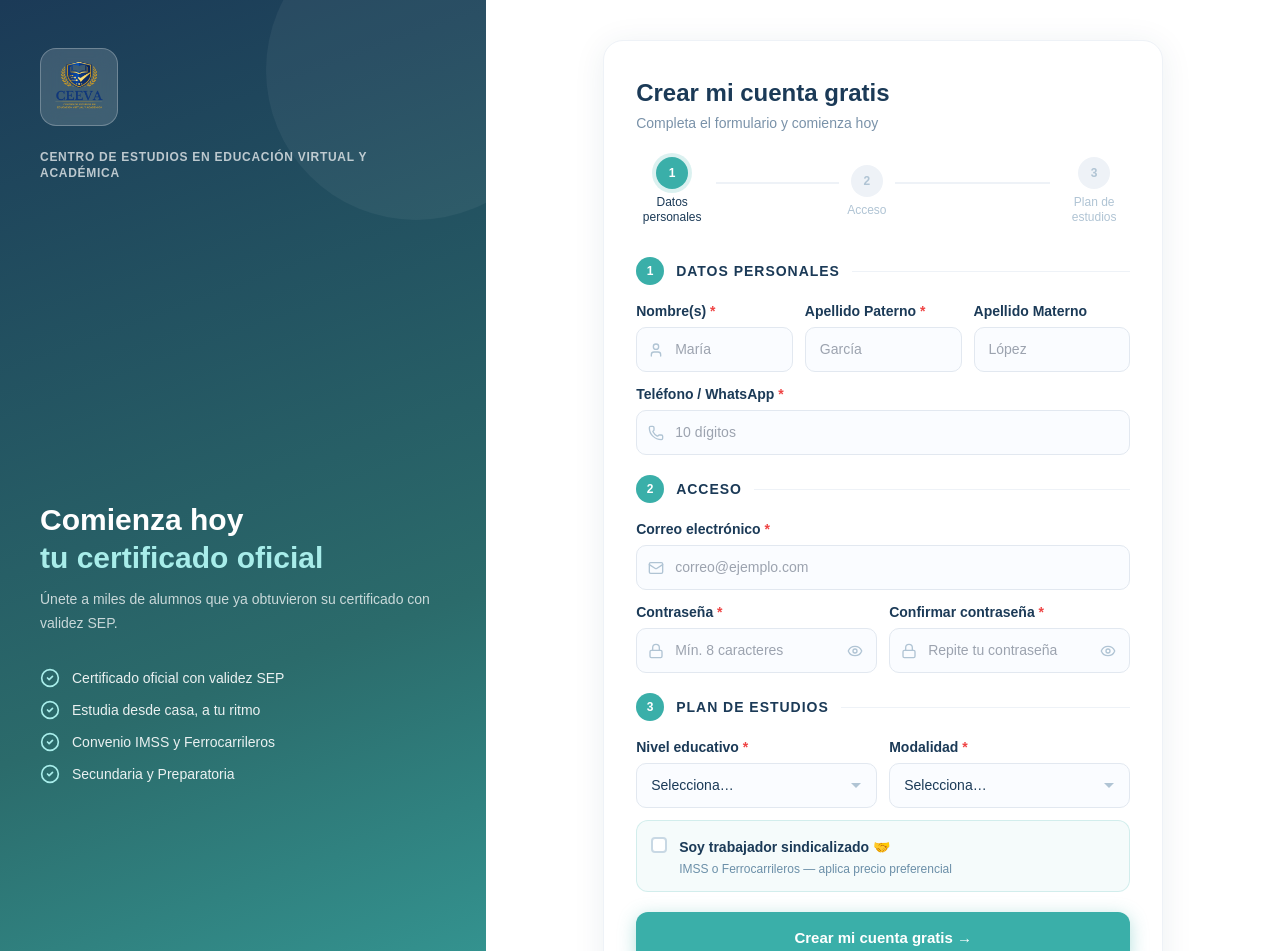
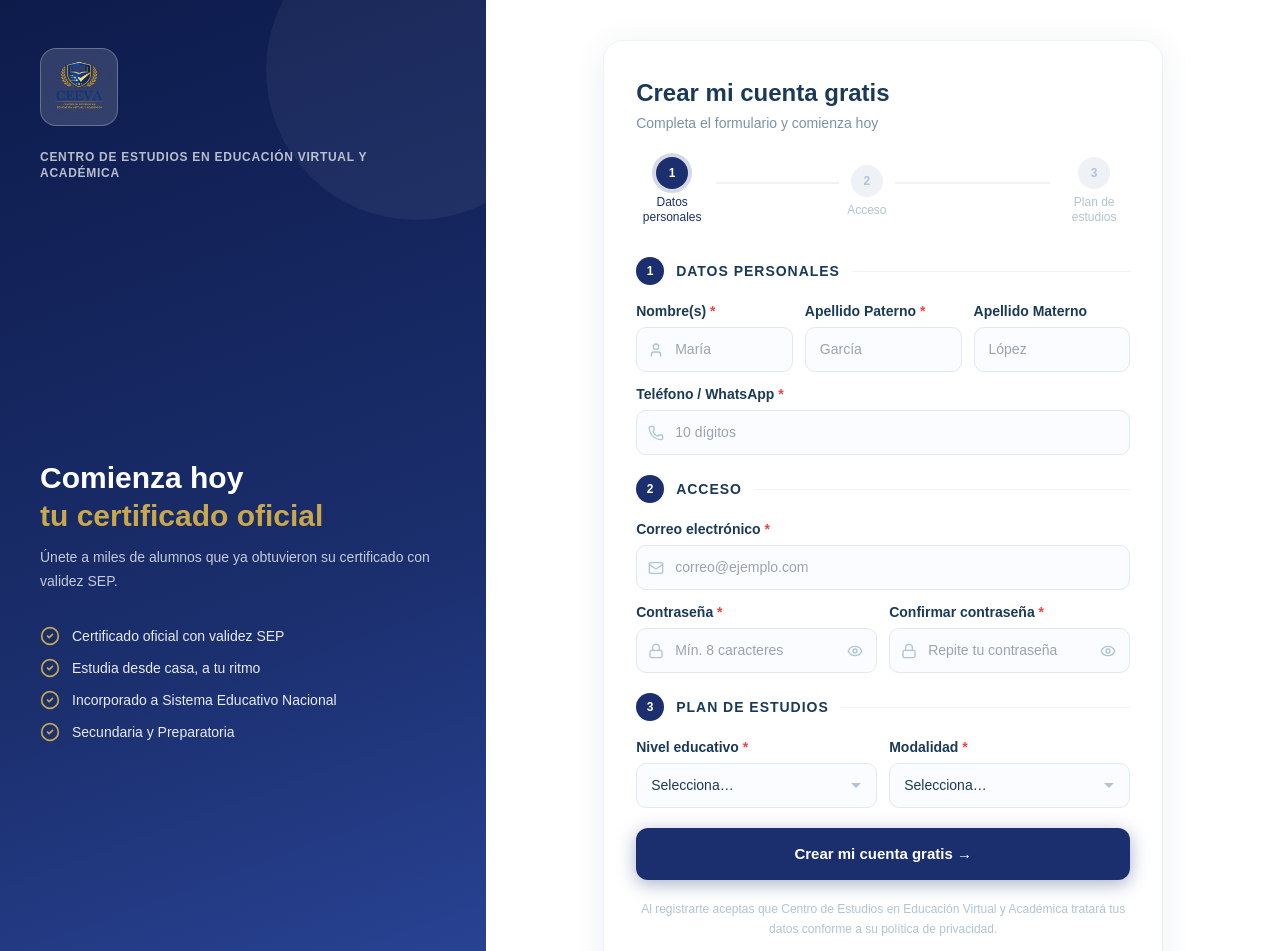
Before and after one commit to KssK-code/ceeva-virtual-plataforma, a Next.js app: page /register in a window 1280 px wide. Shown: the top 951 px of the page. Built offline with nearby package versions, Linux system fonts and the light colour scheme.

Commit message:
fix: colores navy CEEVA en login/register, quitar referencias sindicatos

```diff
--- a/src/app/(auth)/login/page.tsx
+++ b/src/app/(auth)/login/page.tsx
@@ -15,14 +15,14 @@ const WA_URL = `https://wa.me/${CONFIG.whatsapp}`
 const BENEFITS = [
   'Certificado oficial con validez SEP',
   'Estudia desde casa, a tu ritmo',
-  'Convenio IMSS y Ferrocarrileros',
+  'Incorporado a Sistema Educativo Nacional',
   'Secundaria y Preparatoria',
 ]
 
 // ─── Input helpers ─────────────────────────────────────────────────────────────
 function onFocus(e: React.FocusEvent<HTMLInputElement>) {
-  e.currentTarget.style.borderColor = '#3AAFA9'
-  e.currentTarget.style.boxShadow   = '0 0 0 3px rgba(58,175,169,0.12)'
+  e.currentTarget.style.borderColor = '#1B2F6E'
+  e.currentTarget.style.boxShadow   = '0 0 0 3px rgba(27,47,110,0.12)'
 }
 function onBlur(e: React.FocusEvent<HTMLInputElement>) {
   e.currentTarget.style.borderColor = '#E2E8F0'
@@ -47,7 +47,7 @@ function LeftPanel() {
       style={{
         width: '40%',
         minHeight: '100vh',
-        background: 'linear-gradient(160deg, #1B3A57 0%, #2B6B6B 55%, #3AAFA9 100%)',
+        background: 'linear-gradient(160deg, #0d1b4b 0%, #1B2F6E 55%, #2E4BA3 100%)',
         position: 'relative',
         overflow: 'hidden',
       }}
@@ -91,7 +91,7 @@ function LeftPanel() {
       <div className="relative z-10">
         <h2 className="text-4xl font-bold leading-tight mb-3" style={{ color: '#fff', fontFamily: 'Syne, sans-serif' }}>
           Tu educación,<br />
-          <span style={{ color: '#A8EDEA' }}>a tu ritmo</span>
+          <span style={{ color: '#C9A84C' }}>a tu ritmo</span>
         </h2>
         <p className="text-base mb-8" style={{ color: 'rgba(255,255,255,0.75)', lineHeight: 1.6 }}>
           Obtén tu certificado con validez oficial SEP desde la comodidad de tu hogar.
@@ -100,7 +100,7 @@ function LeftPanel() {
         <div className="flex flex-col gap-3">
           {BENEFITS.map(b => (
             <div key={b} className="flex items-center gap-3">
-              <CheckCircle2 className="shrink-0 w-5 h-5" style={{ color: '#A8EDEA' }} />
+              <CheckCircle2 className="shrink-0 w-5 h-5" style={{ color: '#C9A84C' }} />
               <span className="text-sm" style={{ color: 'rgba(255,255,255,0.9)' }}>{b}</span>
             </div>
           ))}
@@ -119,7 +119,7 @@ function LeftPanel() {
             INCORPORADO A
           </p>
           <p className="text-sm font-bold" style={{ color: '#fff' }}>
-            Sistema Educativo Nacional · CCT 09GBD0002D
+            Sistema Educativo Nacional
           </p>
         </div>
       </div>
@@ -246,9 +246,9 @@ export default function LoginPage() {
                 </label>
                 <Link href="/forgot-password"
                   className="text-xs font-medium transition-colors"
-                  style={{ color: '#3AAFA9' }}
-                  onMouseEnter={e => { e.currentTarget.style.color = '#2B7A77' }}
-                  onMouseLeave={e => { e.currentTarget.style.color = '#3AAFA9' }}
+                  style={{ color: '#C9A84C' }}
+                  onMouseEnter={e => { e.currentTarget.style.color = '#1B2F6E' }}
+                  onMouseLeave={e => { e.currentTarget.style.color = '#C9A84C' }}
                 >
                   ¿Olvidaste tu contraseña?
                 </Link>
@@ -289,13 +289,13 @@ export default function LoginPage() {
                 type="submit" disabled={loading}
                 className="w-full flex items-center justify-center gap-2 font-semibold text-white transition-all disabled:opacity-60 disabled:cursor-not-allowed"
                 style={{
-                  background: loading ? '#3AAFA9' : '#3AAFA9',
+                  background: loading ? '#1B2F6E' : '#1B2F6E',
                   borderRadius: 12, height: 48, fontSize: 15,
-                  boxShadow: '0 4px 16px rgba(58,175,169,0.35)',
+                  boxShadow: '0 4px 16px rgba(27,47,110,0.35)',
                   border: 'none', cursor: loading ? 'not-allowed' : 'pointer',
                 }}
-                onMouseEnter={e => { if (!loading) e.currentTarget.style.background = '#2B7A77' }}
-                onMouseLeave={e => { if (!loading) e.currentTarget.style.background = '#3AAFA9' }}
+                onMouseEnter={e => { if (!loading) e.currentTarget.style.background = '#2E4BA3' }}
+                onMouseLeave={e => { if (!loading) e.currentTarget.style.background = '#1B2F6E' }}
               >
                 {loading
                   ? <><Loader2 className="w-4 h-4 animate-spin" />Iniciando sesión...</>
@@ -340,9 +340,9 @@ export default function LoginPage() {
             ¿No tienes cuenta?{' '}
             <Link href="/register"
               className="font-semibold transition-colors"
-              style={{ color: '#3AAFA9' }}
-              onMouseEnter={e => { e.currentTarget.style.color = '#1B3A57' }}
-              onMouseLeave={e => { e.currentTarget.style.color = '#3AAFA9' }}
+              style={{ color: '#C9A84C' }}
+              onMouseEnter={e => { e.currentTarget.style.color = '#1B2F6E' }}
+              onMouseLeave={e => { e.currentTarget.style.color = '#C9A84C' }}
             >
               Regístrate gratis
             </Link>
--- a/src/app/(auth)/register/page.tsx
+++ b/src/app/(auth)/register/page.tsx
@@ -13,14 +13,14 @@ const WA_URL = `https://wa.me/${CONFIG.whatsapp}`
 const BENEFITS = [
   'Certificado oficial con validez SEP',
   'Estudia desde casa, a tu ritmo',
-  'Convenio IMSS y Ferrocarrileros',
+  'Incorporado a Sistema Educativo Nacional',
   'Secundaria y Preparatoria',
 ]
 
 // ─── Input helpers ─────────────────────────────────────────────────────────────
 function onFocus(e: React.FocusEvent<HTMLInputElement | HTMLSelectElement>) {
-  e.currentTarget.style.borderColor = '#3AAFA9'
-  e.currentTarget.style.boxShadow   = '0 0 0 3px rgba(58,175,169,0.12)'
+  e.currentTarget.style.borderColor = '#1B2F6E'
+  e.currentTarget.style.boxShadow   = '0 0 0 3px rgba(27,47,110,0.12)'
 }
 function onBlur(e: React.FocusEvent<HTMLInputElement | HTMLSelectElement>) {
   e.currentTarget.style.borderColor = '#E2E8F0'
@@ -54,7 +54,7 @@ function SectionHeader({ step, label }: { step: number; label: string }) {
   return (
     <div className="flex items-center gap-3 mb-4">
       <div className="flex items-center justify-center w-7 h-7 rounded-full text-xs font-bold"
-        style={{ background: '#3AAFA9', color: '#fff', flexShrink: 0 }}>
+        style={{ background: '#1B2F6E', color: '#fff', flexShrink: 0 }}>
         {step}
       </div>
       <h3 className="text-sm font-bold uppercase tracking-wide" style={{ color: '#1B3A57', letterSpacing: '0.07em' }}>
@@ -92,16 +92,16 @@ function ProgressBar({ current }: { current: 1 | 2 | 3 }) {
               <div
                 className="flex items-center justify-center w-8 h-8 rounded-full text-xs font-bold transition-all"
                 style={{
-                  background: done ? '#3AAFA9' : active ? '#3AAFA9' : '#EEF2F7',
+                  background: done ? '#1B2F6E' : active ? '#1B2F6E' : '#EEF2F7',
                   color:      done || active ? '#fff' : '#B0C4D4',
-                  boxShadow:  active ? '0 0 0 4px rgba(58,175,169,0.18)' : 'none',
+                  boxShadow:  active ? '0 0 0 4px rgba(27,47,110,0.18)' : 'none',
                 }}
               >
                 {done ? <CheckCircle2 className="w-4 h-4" /> : s.n}
               </div>
               <span
                 className="mt-1.5 text-xs font-medium text-center leading-tight hidden sm:block"
-                style={{ color: active ? '#1B3A57' : done ? '#3AAFA9' : '#B0C4D4', maxWidth: 72 }}
+                style={{ color: active ? '#1B2F6E' : done ? '#1B2F6E' : '#B0C4D4', maxWidth: 72 }}
               >
                 {s.label}
               </span>
@@ -109,7 +109,7 @@ function ProgressBar({ current }: { current: 1 | 2 | 3 }) {
             {i < steps.length - 1 && (
               <div
                 className="flex-1 h-0.5 mx-2 mb-4"
-                style={{ background: s.n < current ? '#3AAFA9' : '#EEF2F7', transition: 'background .3s' }}
+                style={{ background: s.n < current ? '#1B2F6E' : '#EEF2F7', transition: 'background .3s' }}
               />
             )}
           </div>
@@ -127,7 +127,7 @@ function LeftPanel() {
       style={{
         width: '38%',
         minHeight: '100vh',
-        background: 'linear-gradient(160deg, #1B3A57 0%, #2B6B6B 55%, #3AAFA9 100%)',
+        background: 'linear-gradient(160deg, #0d1b4b 0%, #1B2F6E 55%, #2E4BA3 100%)',
         position: 'relative',
         overflow: 'hidden',
         flexShrink: 0,
@@ -153,7 +153,7 @@ function LeftPanel() {
       <div className="relative z-10">
         <h2 className="text-3xl font-bold leading-tight mb-3" style={{ color: '#fff', fontFamily: 'Syne, sans-serif' }}>
           Comienza hoy<br />
-          <span style={{ color: '#A8EDEA' }}>tu certificado oficial</span>
+          <span style={{ color: '#C9A84C' }}>tu certificado oficial</span>
         </h2>
         <p className="text-sm mb-8" style={{ color: 'rgba(255,255,255,0.75)', lineHeight: 1.7 }}>
           Únete a miles de alumnos que ya obtuvieron su certificado con validez SEP.
@@ -162,7 +162,7 @@ function LeftPanel() {
         <div className="flex flex-col gap-3">
           {BENEFITS.map(b => (
             <div key={b} className="flex items-center gap-3">
-              <CheckCircle2 className="shrink-0 w-5 h-5" style={{ color: '#A8EDEA' }} />
+              <CheckCircle2 className="shrink-0 w-5 h-5" style={{ color: '#C9A84C' }} />
               <span className="text-sm" style={{ color: 'rgba(255,255,255,0.9)' }}>{b}</span>
             </div>
           ))}
@@ -172,7 +172,7 @@ function LeftPanel() {
       <div className="relative z-10">
         <div style={{ background: 'rgba(255,255,255,0.1)', border: '1px solid rgba(255,255,255,0.2)', borderRadius: 12, padding: '12px 16px' }}>
           <p className="text-xs font-semibold" style={{ color: 'rgba(255,255,255,0.6)', marginBottom: 2 }}>INCORPORADO A</p>
-          <p className="text-sm font-bold" style={{ color: '#fff' }}>Sistema Educativo Nacional · CCT 09GBD0002D</p>
+          <p className="text-sm font-bold" style={{ color: '#fff' }}>Sistema Educativo Nacional</p>
         </div>
       </div>
     </div>
@@ -194,8 +194,6 @@ export default function RegisterPage() {
   const [showConfirm,     setShowConfirm]     = useState(false)
   const [nivel,           setNivel]           = useState('')
   const [modalidad,       setModalidad]       = useState('')
-  const [sindicalizado,   setSindicalizado]   = useState(false)
-  const [sindicato,       setSindicato]       = useState('')
   const [error,           setError]           = useState<string | null>(null)
   const [loading,         setLoading]         = useState(false)
 
@@ -212,7 +210,6 @@ export default function RegisterPage() {
     if (password !== confirmPassword) { setError('Las contraseñas no coinciden.'); return }
     if (!nivel) { setError('Selecciona tu nivel educativo.'); return }
     if (!modalidad) { setError('Selecciona la modalidad.'); return }
-    if (sindicalizado && !sindicato) { setError('Selecciona tu sindicato.'); return }
 
     setLoading(true)
     try {
@@ -248,8 +245,8 @@ export default function RegisterPage() {
           telefono:         telefono.trim(),
           nivel,
           modalidad,
-          es_sindicalizado: sindicalizado,
-          sindicato:        sindicalizado ? sindicato : null,
+          es_sindicalizado: false,
+          sindicato:        null,
         }),
       })
       const data = await res.json()
@@ -426,50 +423,6 @@ export default function RegisterPage() {
                 </div>
               </div>
 
-              {/* Sindicalizado */}
-              <div
-                className="flex items-start gap-3 rounded-xl p-3.5 cursor-pointer"
-                style={{ background: 'rgba(58,175,169,0.05)', border: '1.5px solid rgba(58,175,169,0.18)' }}
-                onClick={() => { setSindicalizado(v => !v); if (sindicalizado) setSindicato('') }}
-              >
-                <div className="mt-0.5 flex items-center justify-center w-4 h-4 rounded shrink-0"
-                  style={{
-                    background: sindicalizado ? '#3AAFA9' : '#fff',
-                    border: `2px solid ${sindicalizado ? '#3AAFA9' : '#C8D8E4'}`,
-                    transition: 'all .15s',
-                  }}>
-                  {sindicalizado && (
-                    <svg width="10" height="8" viewBox="0 0 10 8" fill="none">
-                      <path d="M1 4l3 3 5-6" stroke="#fff" strokeWidth="1.8" strokeLinecap="round" strokeLinejoin="round"/>
-                    </svg>
-                  )}
-                </div>
-                <div className="flex-1" onClick={e => e.stopPropagation()}>
-                  <label
-                    className="text-sm font-semibold cursor-pointer select-none"
-                    style={{ color: '#1B3A57' }}
-                    onClick={() => { setSindicalizado(v => !v); if (sindicalizado) setSindicato('') }}
-                  >
-                    Soy trabajador sindicalizado 🤝
-                  </label>
-                  <p className="text-xs mt-0.5" style={{ color: '#6B8FA8' }}>
-                    IMSS o Ferrocarrileros — aplica precio preferencial
-                  </p>
-                </div>
-              </div>
-
-              {sindicalizado && (
-                <div className="mt-3">
-                  <Label text="¿Cuál sindicato?" required />
-                  <select value={sindicato} onChange={e => setSindicato(e.target.value)} required
-                    style={selectStyle} onFocus={onFocus} onBlur={onBlur}>
-                    <option value="">Selecciona tu sindicato…</option>
-                    <option value="IMSS">IMSS</option>
-                    <option value="Ferrocarrileros">Ferrocarrileros</option>
-                    <option value="Otro">Otro</option>
-                  </select>
-                </div>
-              )}
             </div>
 
             {/* Error */}
@@ -486,12 +439,12 @@ export default function RegisterPage() {
               type="submit" disabled={loading}
               className="w-full flex items-center justify-center gap-2 font-bold text-white transition-all disabled:opacity-60 disabled:cursor-not-allowed"
               style={{
-                background: '#3AAFA9', borderRadius: 12, height: 52, fontSize: 15,
-                boxShadow: '0 4px 18px rgba(58,175,169,0.38)',
+                background: '#1B2F6E', borderRadius: 12, height: 52, fontSize: 15,
+                boxShadow: '0 4px 18px rgba(27,47,110,0.38)',
                 border: 'none', cursor: loading ? 'not-allowed' : 'pointer',
               }}
-              onMouseEnter={e => { if (!loading) e.currentTarget.style.background = '#2B7A77' }}
-              onMouseLeave={e => { if (!loading) e.currentTarget.style.background = '#3AAFA9' }}
+              onMouseEnter={e => { if (!loading) e.currentTarget.style.background = '#2E4BA3' }}
+              onMouseLeave={e => { if (!loading) e.currentTarget.style.background = '#1B2F6E' }}
             >
               {loading
                 ? <><Loader2 className="w-5 h-5 animate-spin" />Creando cuenta...</>
@@ -507,9 +460,9 @@ export default function RegisterPage() {
             {/* Login link */}
             <p className="text-center text-sm" style={{ color: '#7A92A9' }}>
               ¿Ya tienes cuenta?{' '}
-              <Link href="/login" className="font-semibold transition-colors" style={{ color: '#3AAFA9' }}
-                onMouseEnter={e => { e.currentTarget.style.color = '#1B3A57' }}
-                onMouseLeave={e => { e.currentTarget.style.color = '#3AAFA9' }}>
+              <Link href="/login" className="font-semibold transition-colors" style={{ color: '#C9A84C' }}
+                onMouseEnter={e => { e.currentTarget.style.color = '#1B2F6E' }}
+                onMouseLeave={e => { e.currentTarget.style.color = '#C9A84C' }}>
                 Inicia sesión
               </Link>
             </p>
```
